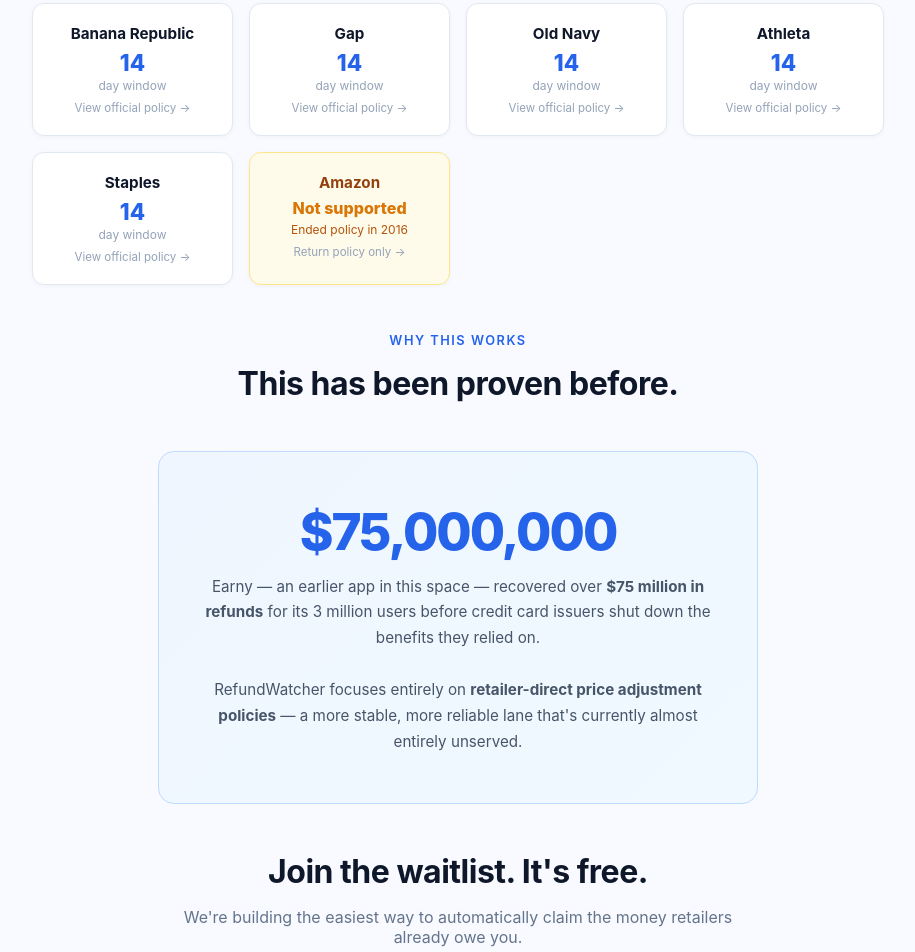
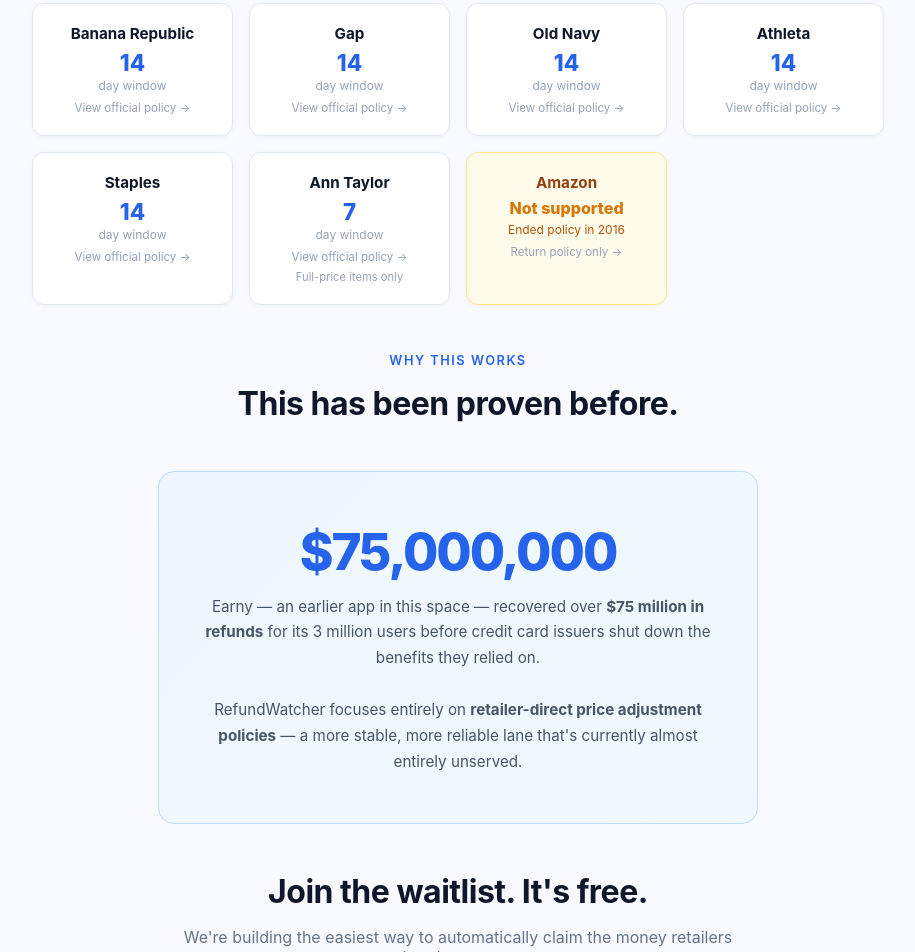
Before and after one commit to jasonmorrow123/refundwatcher, a website: page public/index.html in a window 1280 px wide. Shown: the part 1851-2803 px from the top of the page, without its empty margins (182-1097 px from the left). Drawn offline with Linux system fonts and the light colour scheme.

Commit message:
Add Ann Taylor: 7-day price adjustment (full-price items only)

```diff
--- a/public/index.html
+++ b/public/index.html
@@ -405,6 +405,13 @@
       <div class="label">day window</div>
       <a class="policy-link" href="https://www.staples.com/hc?id=264ff910-90e6-4f8f-806c-14d8e7d5d7d9" target="_blank">View official policy →</a>
     </div>
+    <div class="retailer-card">
+      <div class="name">Ann Taylor</div>
+      <div class="window">7</div>
+      <div class="label">day window</div>
+      <a class="policy-link" href="https://www.anntaylor.com/customer-service" target="_blank">View official policy →</a>
+      <div class="label" style="margin-top:6px;font-size:0.7rem;color:#94a3b8;">Full-price items only</div>
+    </div>
     <div class="retailer-card" style="border-color:#fde68a;background:#fffbeb;">
       <div class="name" style="color:#92400e;">Amazon</div>
       <div class="window" style="font-size:1rem;color:#d97706;margin-top:4px;">Not supported</div>
```
